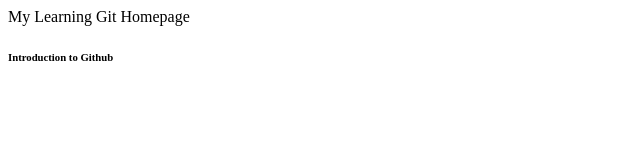
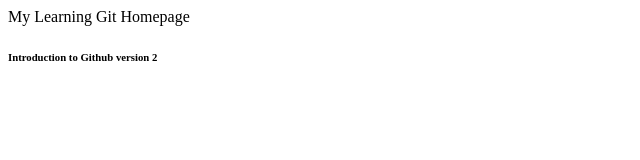
Before and after one commit to weng126/lab2, a plain HTML site: page homepage.html in a window 1280 px wide. Shown: the full height of the page, 0-640 px from the left. Drawn offline with Linux system fonts and the light colour scheme.

Commit message:
add version 2 in line 6

```diff
--- a/homepage.html
+++ b/homepage.html
@@ -1,7 +1,7 @@
-<hmtl>
+<html>
   <head><title>Home</title></head>
   <body>
     <p> My Learning Git Homepage</p>
-    <h6>Introduction to Github</h6>
+    <h6>Introduction to Github version 2</h6>
   </body>
-</hmtl>
+</html>
```
